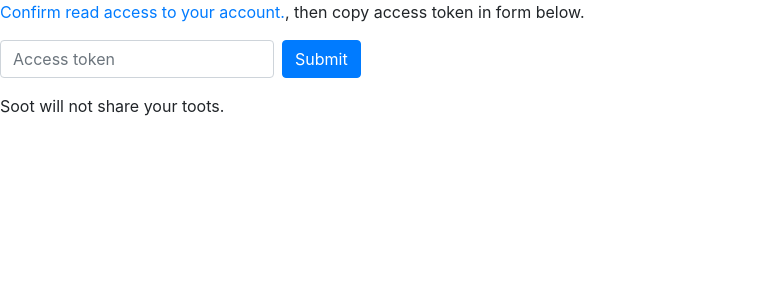
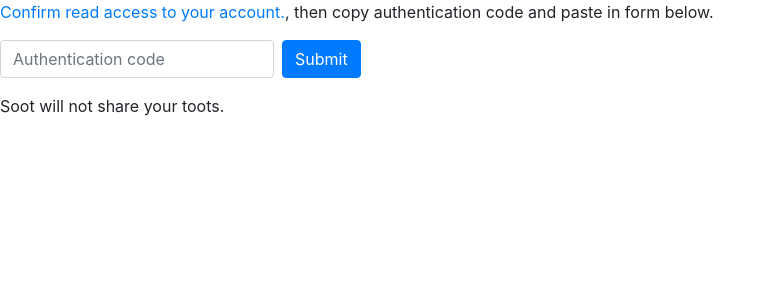
Before and after one commit to laura-dietz/soot, a Flask app: page / in a window 1280 px wide. Shown: the part 56-356 px from the top of the page, without its empty margins (0-773 px from the left). Run offline with Flask 2, Linux system fonts and the light colour scheme; some libraries are stand-ins or nearby versions.

Commit message:
fix typo in access token form

```diff
--- a/soot/templates/index.html
+++ b/soot/templates/index.html
@@ -50,10 +50,10 @@
 
 
   <div>
-      <p><a target="_blank" href="/register">Confirm read access to your account.</a>, then copy access token in form below.</p>
+      <p><a target="_blank" href="/register">Confirm read access to your account.</a>, then copy authentication code and paste in form below.</p>
 
       <p><form action="/authenticate" class="form-inline">
-      <input class="form-control mr-sm-2" type="password" placeholder="Access token" aria-label="Access token" name="access_token" value="">
+      <input class="form-control mr-sm-2" type="password" placeholder="Authentication code" aria-label="Authentication code" name="access_token" value="">
       <button class="btn btn-primary my-2 my-sm-0" type="submit">Submit</button>
   </form></p>
   </div>
```
